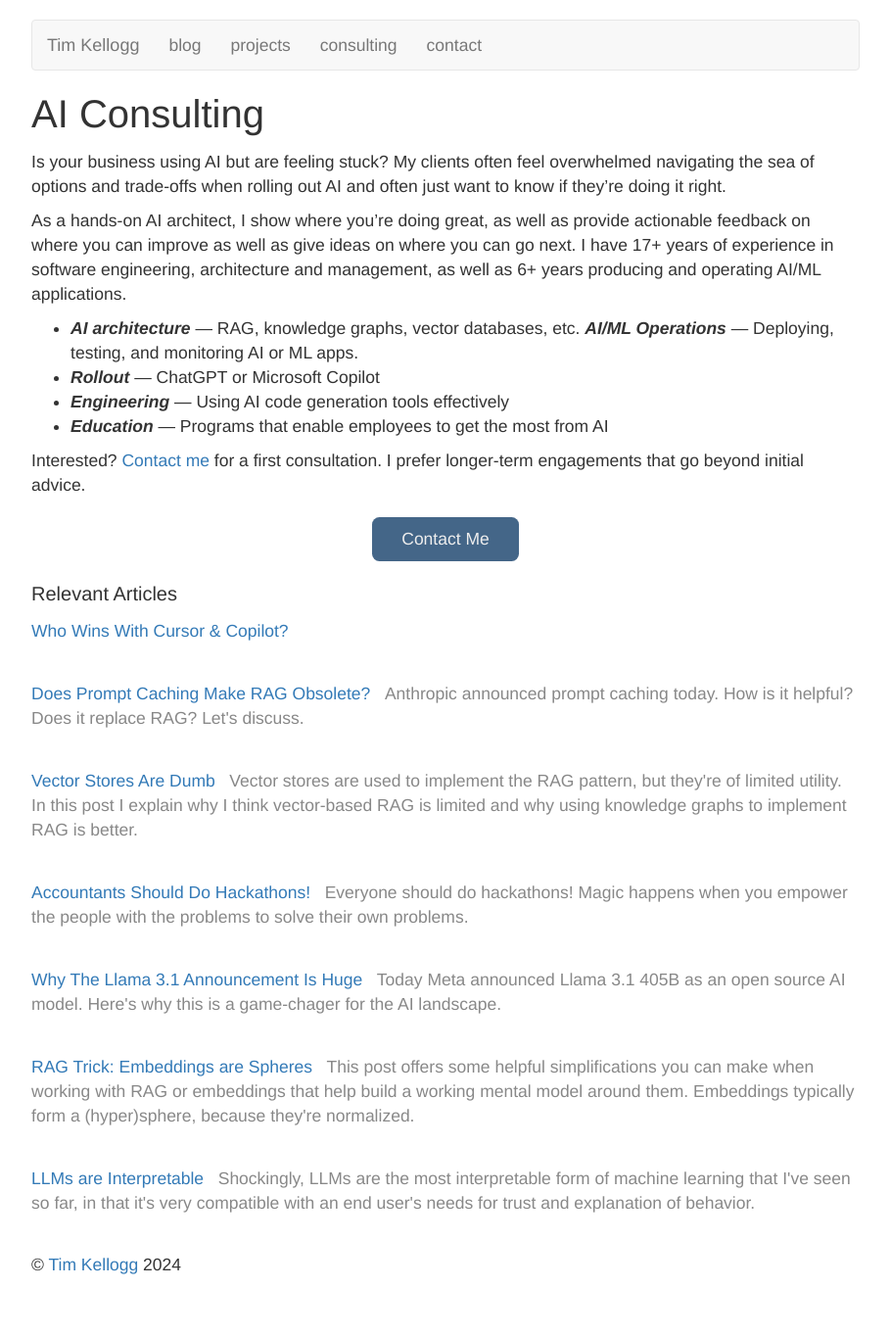
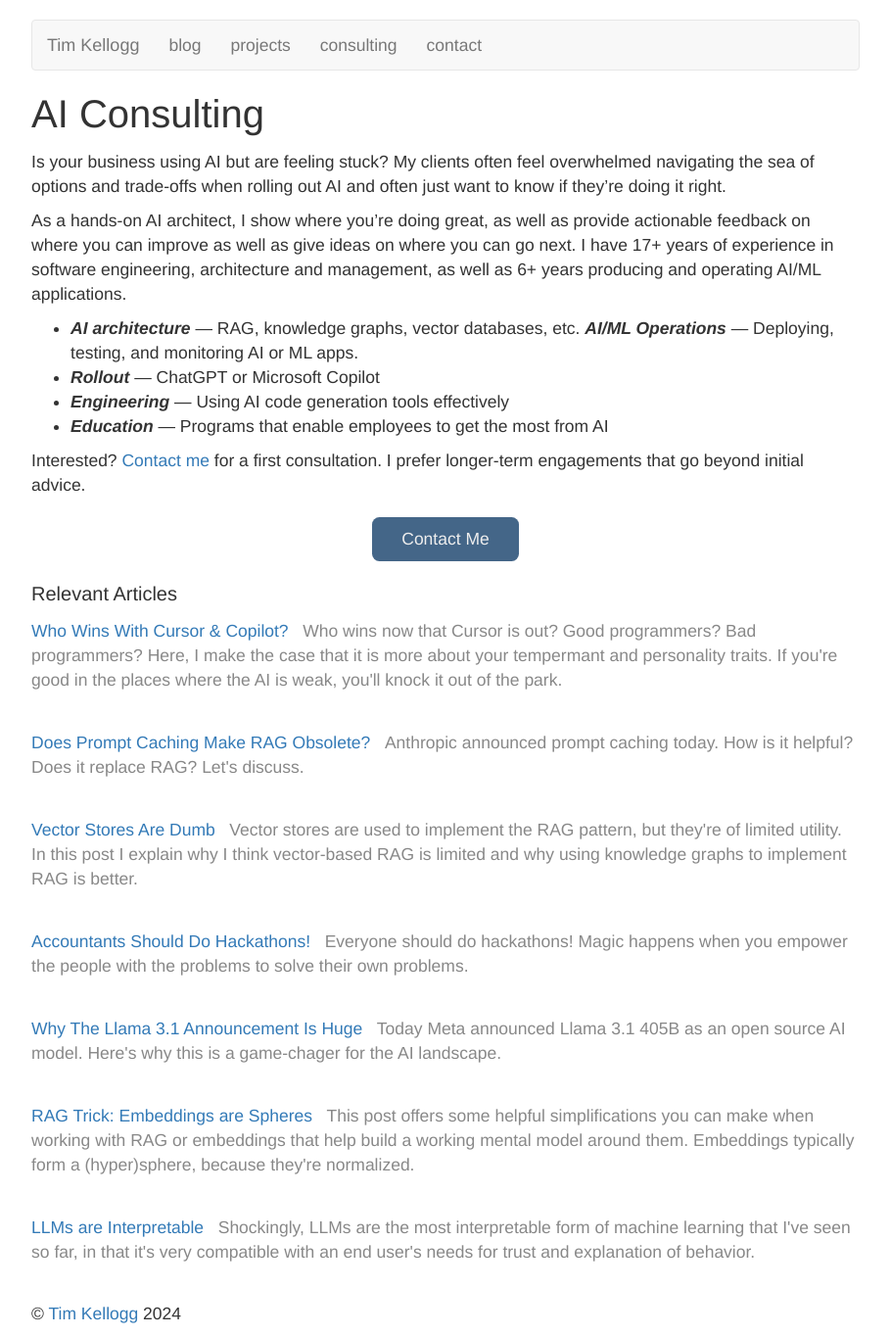
Before and after one commit to tkellogg/tkellogg.github.com, a Jekyll site: the page built from projects/consulting/ga.md, in a window 1280 px wide. Shown: the whole page at 98% size, without its empty margins (185-1094 px from the left). Built offline with Jekyll 4.4.1, drawn with Linux system fonts in a browser that asks for light colours; before the commit the page ends 1314 px from its top, so only the background shows below that.

Commit message:
Added summary

```diff
--- a/_posts/2024-08-31-llm-pairing.md
+++ b/_posts/2024-08-31-llm-pairing.md
@@ -11,6 +11,10 @@ categories:
 image: https://cdn.pixabay.com/photo/2018/01/31/07/42/running-3120507_960_720.jpg
 is_draft: false
 use_mermaid: false
+summary:
+  Who wins now that Cursor is out? Good programmers? Bad programmers? Here, I make
+  the case that it is more about your tempermant and personality traits. If you're
+  good in the places where the AI is weak, you'll knock it out of the park.
 ---
 
 Nobody writes code correctly on the first pass 100% of the time. Not even the best programmers.
```
